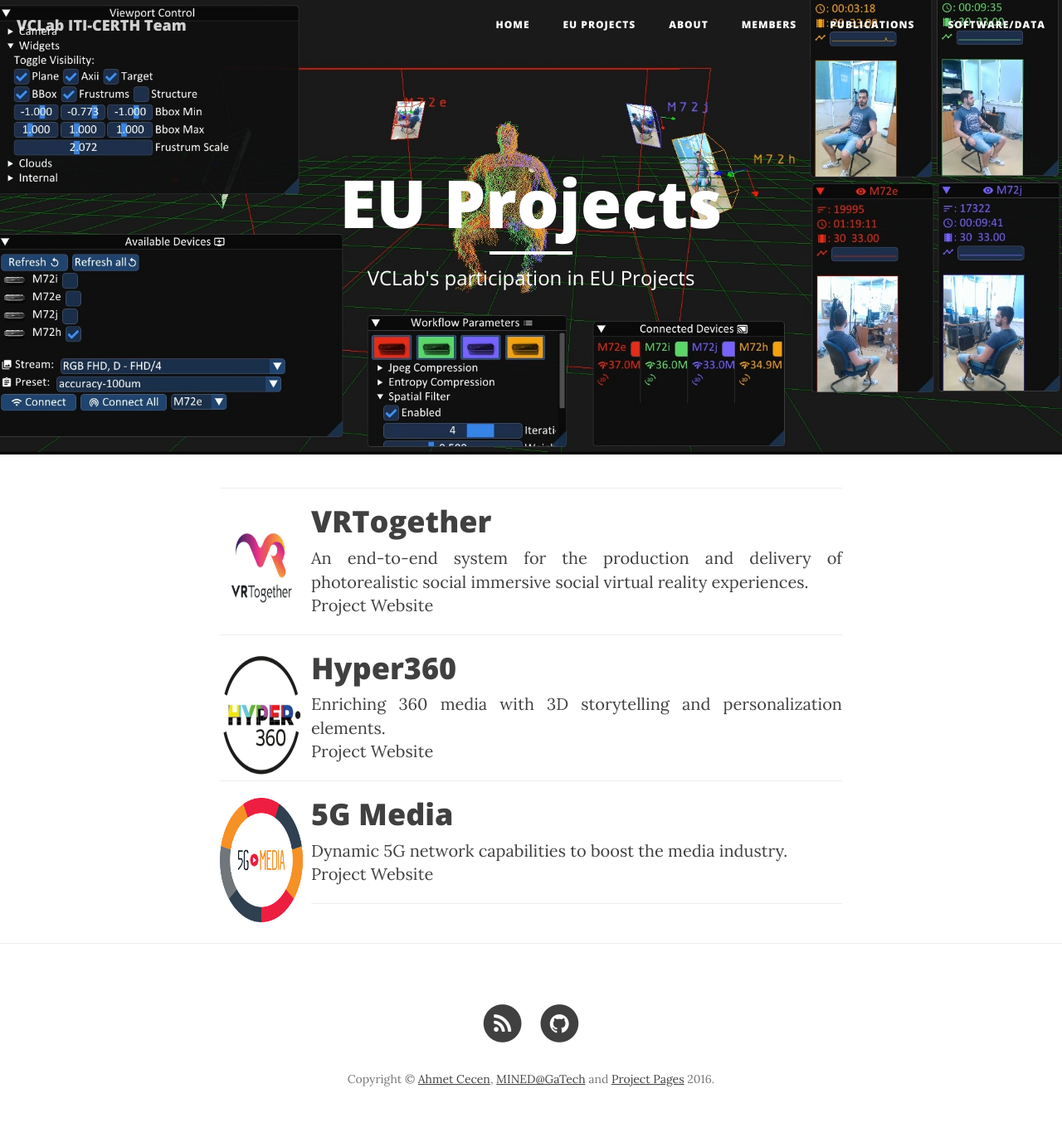
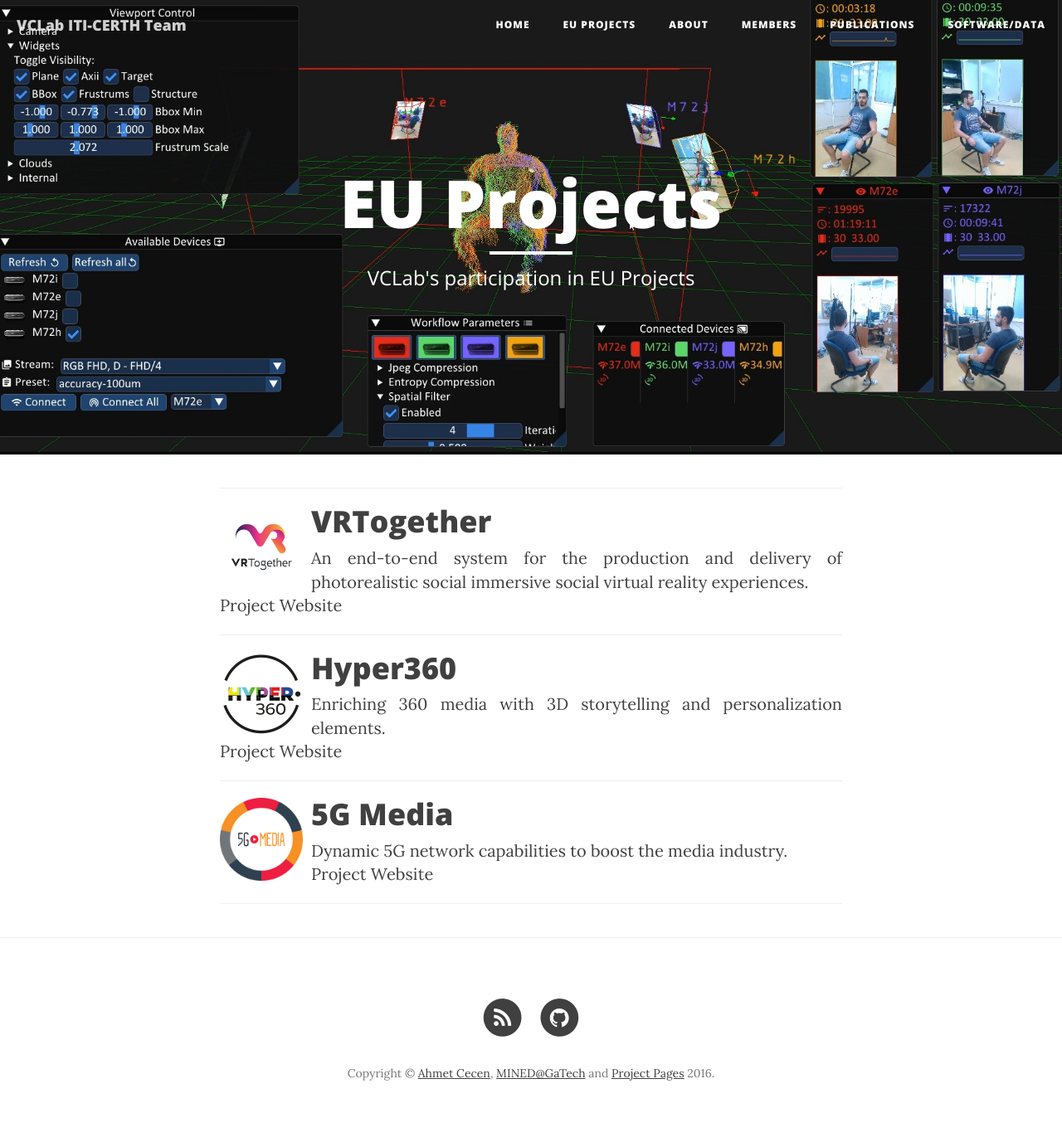
Before and after one commit to VCL3D/vcl3d.github.io, a Jekyll site: the page built from projects.html, in a window 1280 px wide. Shown: the whole page at 83% size. Built offline with Jekyll 4.4.1, drawn with Linux system fonts in a browser that asks for light colours; nearby versions of some CDN libraries.

Commit message:
Signed-off-by: ssaroglou <saroglou@iti.gr>

```diff
--- a/projects.html
+++ b/projects.html
@@ -9,7 +9,7 @@
 {% for project in site.data.projects %} {% if project.visible == true %}
 
 	{% if project.img %}
-	<img src="{{ project.img }}" style="margin-top:0px; margin-bottom:5px; margin-right:10px; float:left; width:100px; height:150px !important">
+	<img src="{{ project.img }}" style="margin-top:0px; margin-bottom:5px; margin-right:10px; float:left; width:100px; height:100px !important">
 	{% endif %}
 
 	<h1>{{ project.name }}</h1>
```
